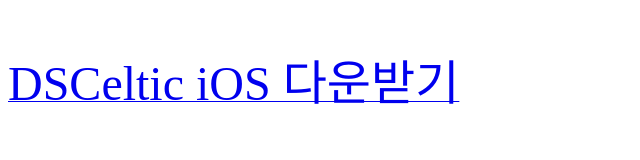
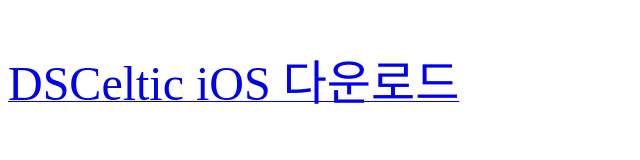
Before and after one commit to rojhw/dsceltic, a plain HTML site: page dsceltic/index.html in a window 1280 px wide. Shown: the whole page, without its empty margins (0-640 px from the left). Drawn offline with Linux system fonts and the light colour scheme.

Commit message:
asdfasdf

```diff
--- a/dsceltic/index.html
+++ b/dsceltic/index.html
@@ -11,6 +11,6 @@
 <body>
 	</br>
 	</br>
-	<a href="itms-services://?action=download-manifest&url=https://raw.githubusercontent.com/rojhw/rojhw.github.io/master/dsceltic/DSCeltic_102.plist"><font size="20">DSCeltic iOS 다운받기</font></a>
+	<a href="itms-services://?action=download-manifest&url=https://raw.githubusercontent.com/rojhw/rojhw.github.io/master/dsceltic/DSCeltic_102.plist"><font size="20">DSCeltic iOS 다운로드</font></a>
 </body>
 </html>
```
